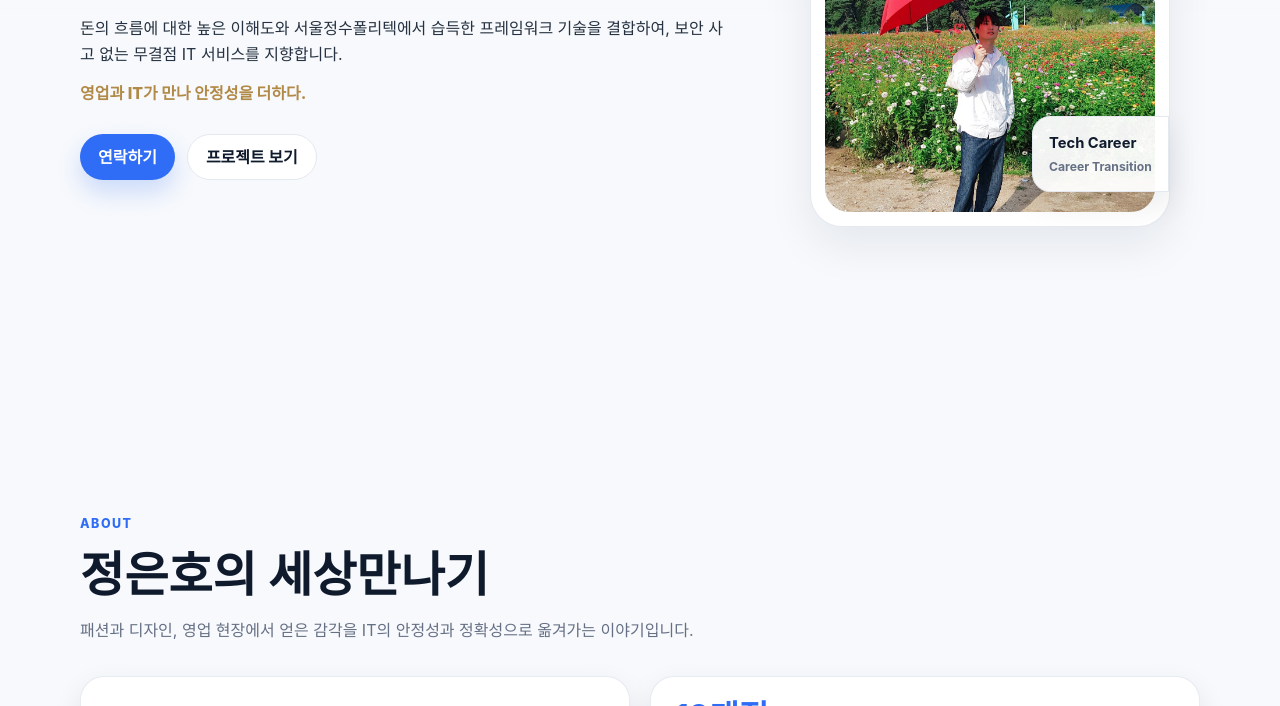
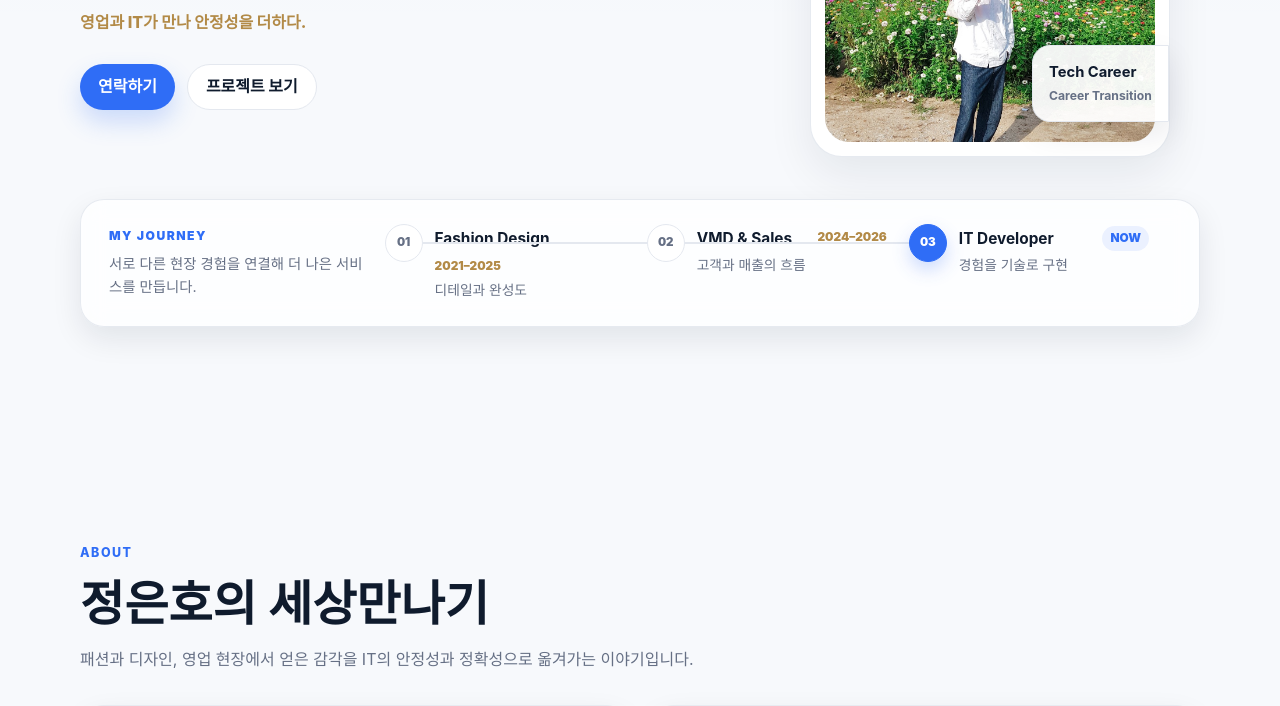
Before and after one commit to eunno-kr/About_me, a plain HTML site: page index.html in a window 1280 px wide. Shown: the part 394-1100 px from the top of the page. Drawn offline with Linux system fonts and the light colour scheme; a web font is replaced by a local one.

Commit message:
Hero 커리어 타임라인 추가

```diff
--- a/assets/css/style.css
+++ b/assets/css/style.css
@@ -254,6 +254,121 @@
 .hero__visual {
   display: flex;
   justify-content: center;
+}
+
+.hero-journey {
+  display: grid;
+  gap: 20px;
+  padding: 22px;
+  background: rgba(255, 255, 255, 0.78);
+  border: 1px solid rgba(228, 232, 239, 0.9);
+  border-radius: var(--radius-lg);
+  box-shadow: var(--shadow-card);
+  backdrop-filter: blur(12px);
+}
+
+.hero-journey__head {
+  display: grid;
+  gap: 5px;
+}
+
+.hero-journey__eyebrow {
+  margin: 0;
+  color: var(--color-accent);
+  font-size: 0.76rem;
+  font-weight: 900;
+  letter-spacing: 0.12em;
+  text-transform: uppercase;
+}
+
+.hero-journey__summary {
+  margin: 0;
+  color: var(--color-muted);
+  font-size: 0.9rem;
+}
+
+.hero-journey__track {
+  display: grid;
+  gap: 16px;
+  padding: 0;
+  margin: 0;
+  list-style: none;
+}
+
+.hero-journey__item {
+  position: relative;
+  display: grid;
+  grid-template-columns: 38px minmax(0, 1fr);
+  gap: 12px;
+  align-items: start;
+}
+
+.hero-journey__item:not(:last-child)::after {
+  content: "";
+  position: absolute;
+  top: 38px;
+  bottom: -16px;
+  left: 18px;
+  width: 2px;
+  background: var(--color-line);
+}
+
+.hero-journey__marker {
+  position: relative;
+  z-index: 1;
+  display: grid;
+  width: 38px;
+  height: 38px;
+  place-items: center;
+  color: var(--color-muted);
+  font-size: 0.72rem;
+  font-weight: 900;
+  background: var(--color-surface);
+  border: 1px solid var(--color-line);
+  border-radius: 50%;
+}
+
+.hero-journey__item.is-current .hero-journey__marker {
+  color: #fff;
+  background: var(--color-accent);
+  border-color: var(--color-accent);
+  box-shadow: 0 8px 18px rgba(47, 109, 246, 0.24);
+}
+
+.hero-journey__content {
+  padding-top: 2px;
+}
+
+.hero-journey__top {
+  display: flex;
+  flex-wrap: wrap;
+  align-items: center;
+  justify-content: space-between;
+  gap: 6px 12px;
+}
+
+.hero-journey__top strong {
+  color: var(--color-navy);
+  font-size: 0.96rem;
+}
+
+.hero-journey__top span {
+  color: var(--color-gold);
+  font-size: 0.74rem;
+  font-weight: 900;
+}
+
+.hero-journey__item.is-current .hero-journey__top span {
+  padding: 3px 8px;
+  color: var(--color-accent);
+  background: rgba(47, 109, 246, 0.09);
+  border-radius: 999px;
+}
+
+.hero-journey__content p {
+  margin: 3px 0 0;
+  color: var(--color-muted);
+  font-size: 0.86rem;
 }
 
 .profile-card {
@@ -681,6 +796,32 @@
     align-items: start;
   }
 
+  .hero-journey {
+    grid-column: 1 / -1;
+    grid-template-columns: minmax(180px, 0.65fr) minmax(0, 2fr);
+    align-items: center;
+    padding: 24px 28px;
+  }
+
+  .hero-journey__track {
+    grid-template-columns: repeat(3, minmax(0, 1fr));
+    gap: 0;
+  }
+
+  .hero-journey__item {
+    grid-template-columns: 38px minmax(0, 1fr);
+    padding-right: 22px;
+  }
+
+  .hero-journey__item:not(:last-child)::after {
+    top: 18px;
+    right: 0;
+    bottom: auto;
+    left: 38px;
+    width: calc(100% - 38px);
+    height: 2px;
+  }
+
   .hero__copy {
     align-self: center;
   }
--- a/assets/js/main.js
+++ b/assets/js/main.js
@@ -62,7 +62,32 @@
     badge.innerHTML = `<strong>Tech Career</strong><span>Career Transition</span>`;
     frame.append(img, badge);
     visual.append(frame);
-    wrap.append(copy, visual);
+
+    const journey = el("section", "hero-journey");
+    journey.setAttribute("aria-label", "커리어 전환 과정");
+    const journeyHead = el("div", "hero-journey__head");
+    journeyHead.append(
+      el("p", "hero-journey__eyebrow", "My Journey"),
+      el("p", "hero-journey__summary", "서로 다른 현장 경험을 연결해 더 나은 서비스를 만듭니다.")
+    );
+    const journeyTrack = el("ol", "hero-journey__track");
+    [
+      ["01", "Fashion Design", "디테일과 완성도", "2021–2025"],
+      ["02", "VMD & Sales", "고객과 매출의 흐름", "2024–2026"],
+      ["03", "IT Developer", "경험을 기술로 구현", "NOW"]
+    ].forEach(([step, title, desc, period], index) => {
+      const item = el("li", `hero-journey__item${index === 2 ? " is-current" : ""}`);
+      const marker = el("span", "hero-journey__marker", step);
+      const content = el("div", "hero-journey__content");
+      const top = el("div", "hero-journey__top");
+      top.append(el("strong", "", title), el("span", "", period));
+      content.append(top, el("p", "", desc));
+      item.append(marker, content);
+      journeyTrack.append(item);
+    });
+    journey.append(journeyHead, journeyTrack);
+
+    wrap.append(copy, visual, journey);
     root.append(wrap);
   }
 
```
